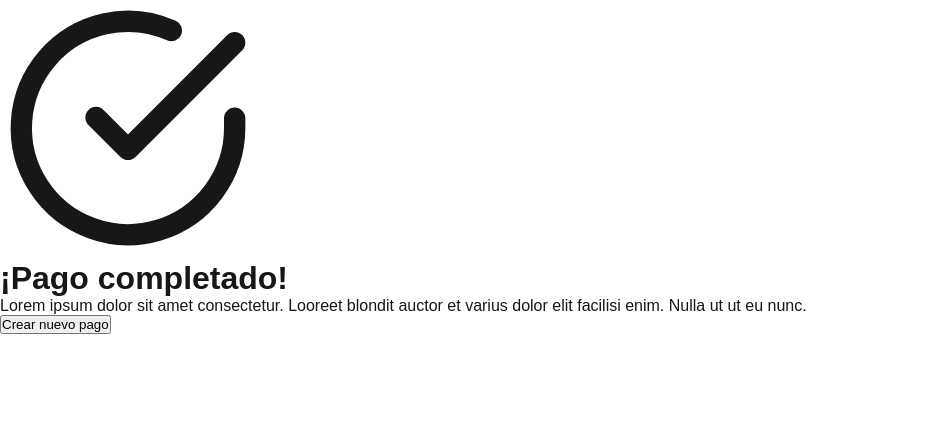
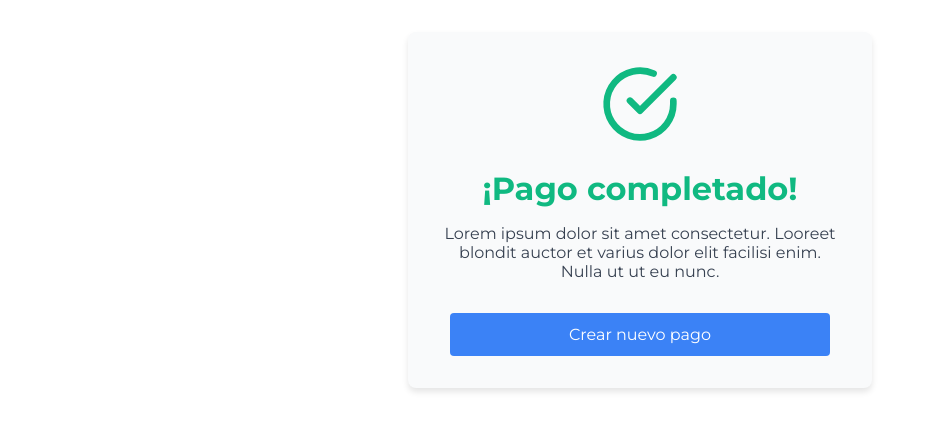
Before and after one commit to JuanManuelRamosL/prueba-bitnovo1, a Next.js app: page /success in a window 1280 px wide. Shown: the top 430 px of the page, without its empty margins (0-935 px from the left). Built offline with nearby package versions, Linux system fonts and the light colour scheme.

Commit message:
detalles estilos

```diff
--- a/package.json
+++ b/package.json
@@ -11,6 +11,7 @@
   "dependencies": {
     "axios": "^1.7.9",
     "ethers": "^6.13.5",
+    "lucide-react": "^0.475.0",
     "next": "^15.1.6",
     "qrcode.react": "^4.2.0",
     "react": "^19.0.0",
--- a/pages/_document.js
+++ b/pages/_document.js
@@ -1,10 +1,21 @@
 import { Html, Head, Main, NextScript } from "next/document";
+import { montserrat } from "../fonts";
 
 export default function Document() {
   return (
     <Html lang="en">
-      <Head />
-      <body>
+      <Head>
+        <link
+          rel="preconnect"
+          href="https://fonts.gstatic.com"
+          crossorigin
+        ></link>
+        <link
+          href="https://fonts.googleapis.com/css2?family=Montserrat:ital,wght@0,100..900;1,100..900&display=swap"
+          rel="stylesheet"
+        ></link>
+      </Head>
+      <body className={`${montserrat.className} antialiased`}>
         <Main />
         <NextScript />
       </body>
--- a/pages/faliure.jsx
+++ b/pages/faliure.jsx
@@ -1,6 +1,6 @@
 "use client";
 import React from "react";
-import "./fail.css"; // Importa el archivo CSS
+import "../styles/fail.css"; // Importa el archivo CSS
 
 export default function Failed() {
   return (
--- a/pages/success.jsx
+++ b/pages/success.jsx
@@ -28,7 +28,10 @@ export default function Success() {
         Lorem ipsum dolor sit amet consectetur. Looreet blondit auctor et varius
         dolor elit facilisi enim. Nulla ut ut eu nunc.
       </p>
-      <button onClick={() => (window.location.href = "/")}>
+      <button
+        onClick={() => (window.location.href = "/")}
+        className="button-nuevo-pago"
+      >
         Crear nuevo pago
       </button>
     </div>
--- a/styles/fail.css
+++ b/styles/fail.css
@@ -40,3 +40,7 @@
 .svg {
   color: #ef4444;
 }
+
+/* * {
+  font-family: "Montserrat", serif;
+} */
--- a/styles/globals.css
+++ b/styles/globals.css
@@ -1,42 +1,3 @@
-:root {
-  --background: #ffffff;
-  --foreground: #171717;
+* {
+  font-family: "Montserrat", serif;
 }
-
-@media (prefers-color-scheme: dark) {
-  :root {
-    --background: #0a0a0a;
-    --foreground: #ededed;
-  }
-}
-
-html,
-body {
-  max-width: 100vw;
-  overflow-x: hidden;
-}
-
-body {
-  color: var(--foreground);
-  background: var(--background);
-  font-family: Arial, Helvetica, sans-serif;
-  -webkit-font-smoothing: antialiased;
-  -moz-osx-font-smoothing: grayscale;
-}
-
-* {
-  box-sizing: border-box;
-  padding: 0;
-  margin: 0;
-}
-
-a {
-  color: inherit;
-  text-decoration: none;
-}
-
-@media (prefers-color-scheme: dark) {
-  html {
-    color-scheme: dark;
-  }
-}
--- a/styles/success.css
+++ b/styles/success.css
@@ -0,0 +1,46 @@
+/* * {
+  font-family: "Montserrat", serif;
+} */
+
+.success-container {
+  text-align: center;
+  max-width: 400px;
+  margin: 2rem auto;
+  padding: 2rem;
+  background-color: #f9fafb;
+  border-radius: 8px;
+  box-shadow: 0 4px 6px rgba(0, 0, 0, 0.1);
+}
+
+.success-container h1 {
+  font-size: 2rem;
+  color: #10b981;
+  /* Verde para indicar éxito */
+  margin-bottom: 1rem;
+}
+
+.success-container p {
+  font-size: 1rem;
+  color: #374151;
+  margin-bottom: 2rem;
+}
+
+.success-container button {
+  width: 95%;
+  padding: 0.75rem 1.5rem;
+  background-color: #3b82f6;
+  color: #fff;
+  border: none;
+  border-radius: 4px;
+  font-size: 1rem;
+  cursor: pointer;
+  transition: background-color 0.2s;
+}
+
+.success-container button:hover {
+  background-color: #2563eb;
+}
+
+.svg-check {
+  color: #10b981;
+}
```
Also changed, not shown: components/timer.jsx (added, +41 -0 lines), pages/qr/[id].jsx (+11 -2 lines), styles/QRPage.module.css (+10 -0 lines), 1 other file (tests, documents, lock files or other folders).
